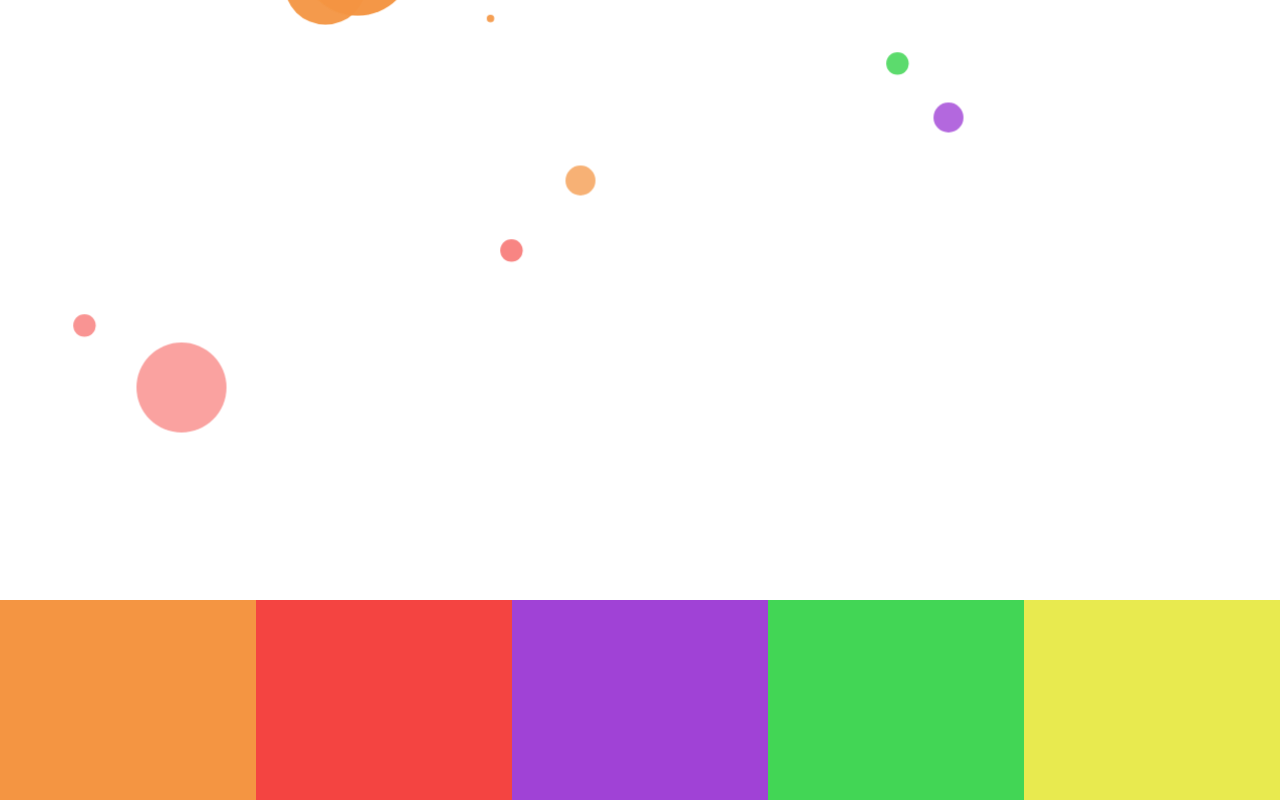
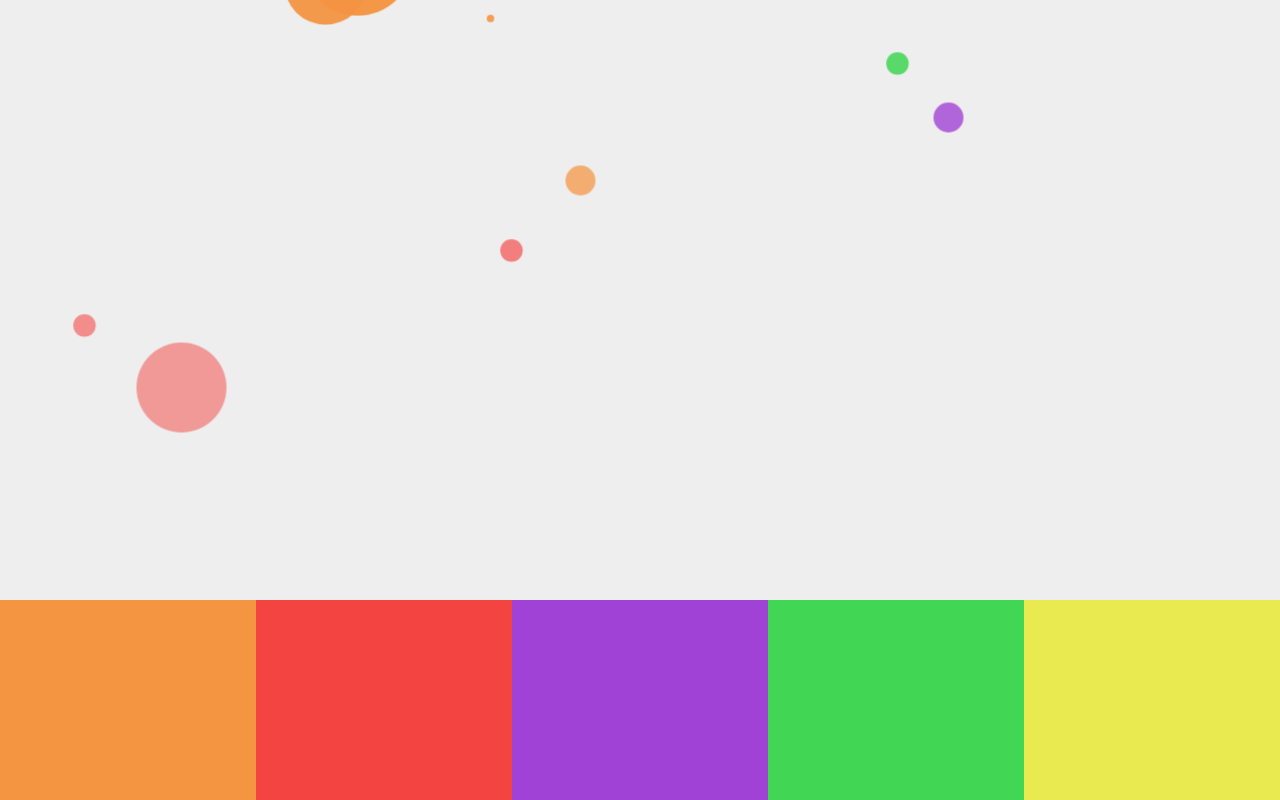
Before and after one commit to MarkMinerov/CSS-animation, a plain HTML site: page index.html in a window 1280 px wide. Drawn offline with Linux system fonts and the light colour scheme.

Commit message:
Added background

```diff
--- a/styles/style.css
+++ b/styles/style.css
@@ -1,5 +1,6 @@
 body {
     overflow: hidden;
+    background: #eeeeee;
 }
 
 * {
```
